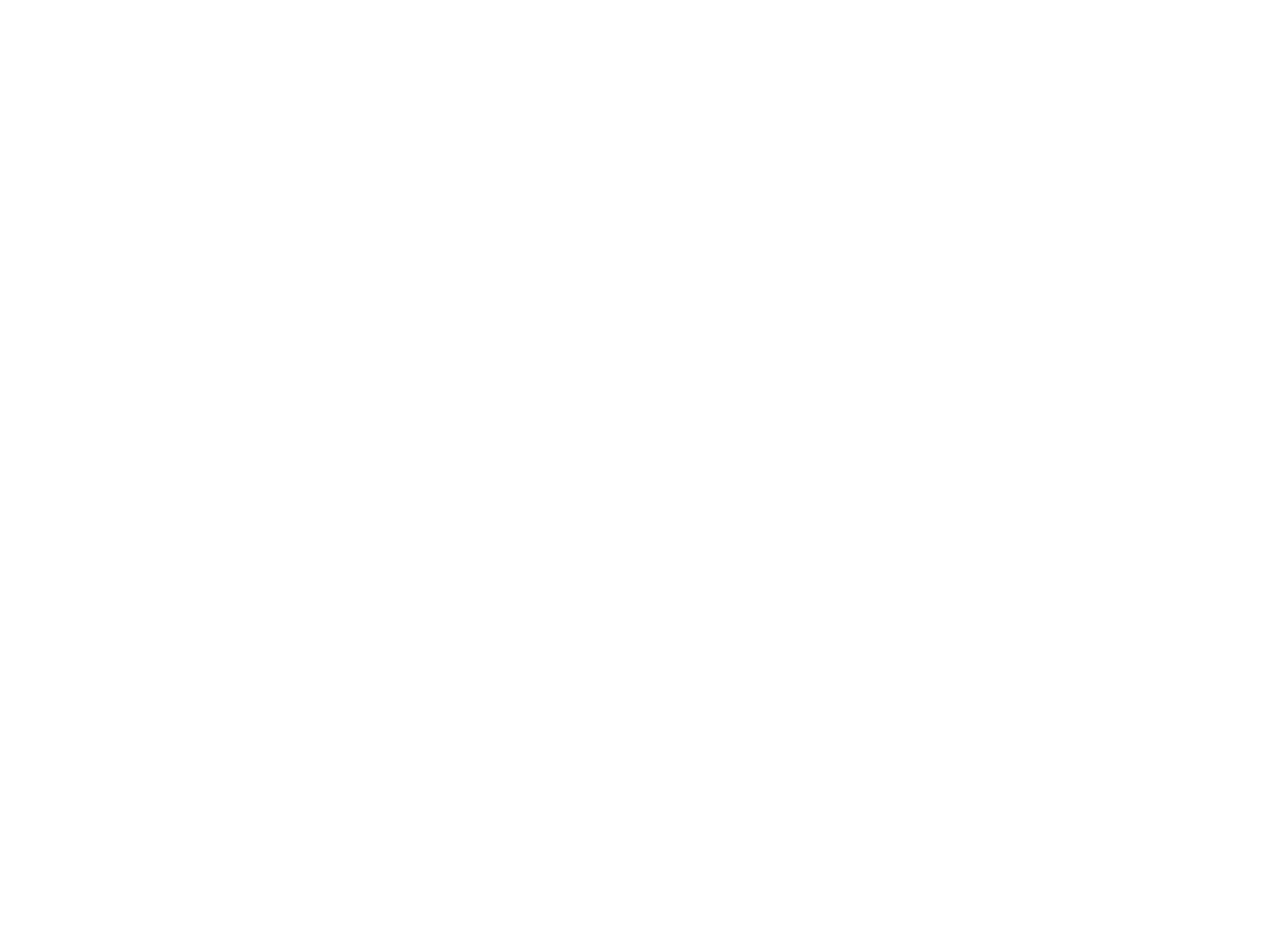
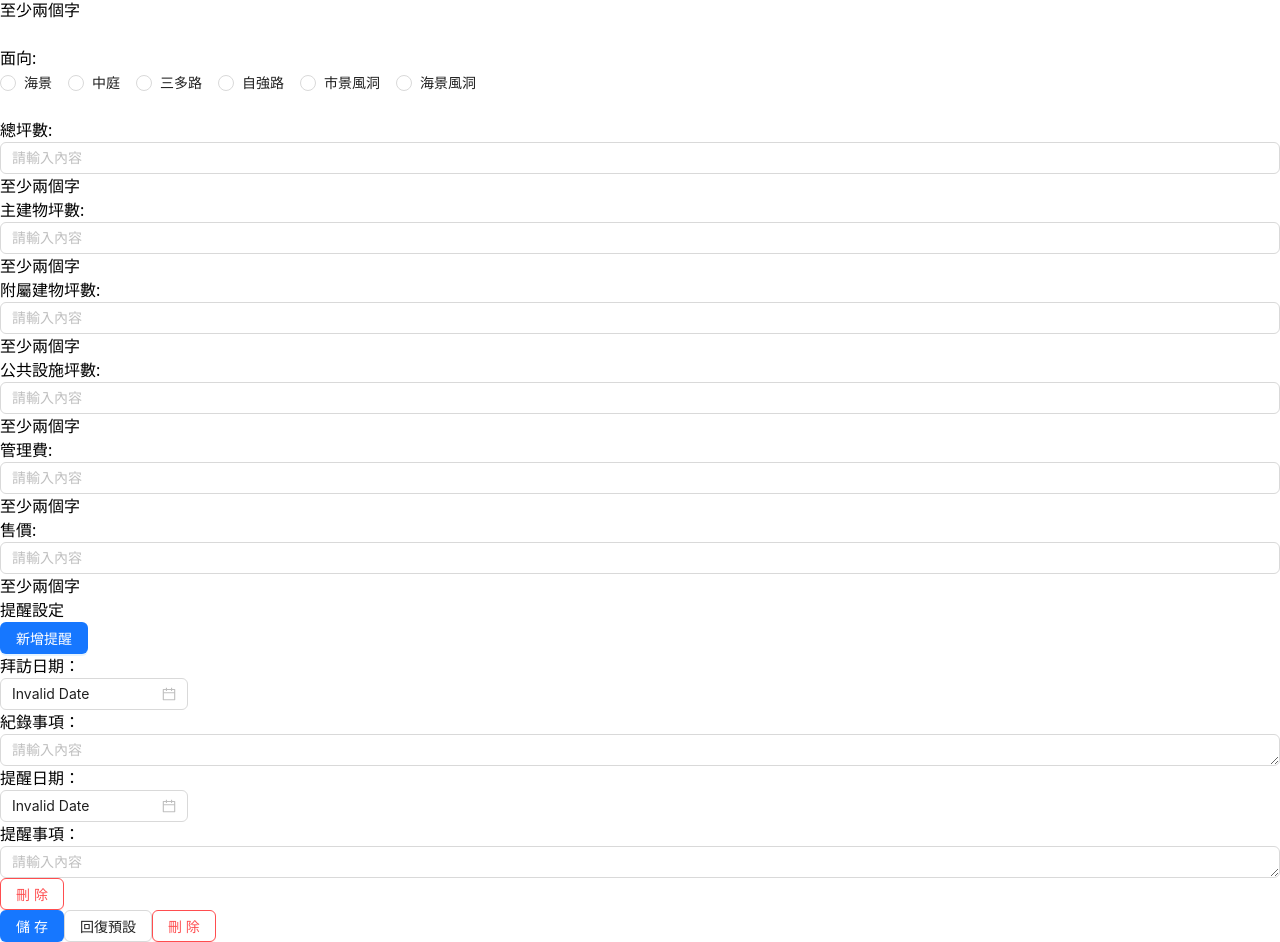
Before and after one commit to super-big-spuds/Real_estate_agent, a React (Vite) app: page /Tenement/Add in a window 1280 px wide. Shown: the part 310-1252 px from the top of the page. Before the commit the page ends 800 px from the top, so only its background shows below. Built offline with nearby package versions, Linux system fonts and the light colour scheme.

Commit message:
TMP: tenement  add page

```diff
--- a/src/components/CollectionMange.tsx
+++ b/src/components/CollectionMange.tsx
@@ -138,7 +138,7 @@ export default function CollectionMange(props: any) {
         )}
       </div>
       <div className="flex flex-col p-5">
-        <div className="inline-flex flex-row justify-between pl-10 mb-5 pr-96">
+        <div className="inline-flex flex-row justify-between pl-10 mb-5 pr-80">
           <p className="text-2xl whitespace-normal">提醒設定</p>
           <Button
             type="primary"
--- a/src/components/FilterModule.tsx
+++ b/src/components/FilterModule.tsx
@@ -79,7 +79,7 @@ const HouseInformationForm = (props: any) => {
               <Radio value="已退租下架">已退租下架</Radio>
             </Radio.Group>
           </Form.Item>
-          <Form.Item name="orientation" label="面相">
+          <Form.Item name="orientation" label="面向">
             <Radio.Group>
               <Radio value="海景">海景</Radio>
               <Radio value="中庭">中庭</Radio>
--- /dev/null
+++ b/src/components/TenementRent.tsx
@@ -0,0 +1,184 @@
+import { Input, Select, Button, Radio } from "antd";
+import Notice from "./Notice";
+import { useNavigate } from "react-router-dom";
+import InputWithErrorMessage from "./InputWithErrorMessage";
+
+export default function CollectionMange(props: any) {
+  const { TextArea } = Input;
+  const navigate = useNavigate();
+  const handleback = () => {
+    navigate("/collections");
+  };
+  const formData = {
+    tenement_no: "",
+    collection_type: "",
+    collection_name: "",
+    price: "",
+    payment: "",
+    collection_remark: "",
+    remittance_bank: "",
+    remittance_account: "",
+    notices: [],
+  };
+  const notices = [
+    {
+      notice_type: "",
+      notice_date: "",
+      notice_remark: "",
+    },
+  ];
+  const {
+    handleChange,
+    handleNoticeChange,
+    handleSave,
+    handleReset,
+    handleAddNotice,
+    handleDeleteNotice,
+    handleDeleteCollection,
+    isLoading,
+    isError,
+  } = props;
+
+  return (
+    <div className="flex flex-col w-full h-full ">
+      <div className="flex flex-col w-full h-full pt-12 pl-12 pr-16">
+        <button className="flex w-12 h-20" onClick={handleback}>
+          {"< 返回"}
+        </button>
+        {isLoading ? (
+          <p>loading...</p>
+        ) : isError ? (
+          <p>error...</p>
+        ) : (
+          <div>
+            <div className="inline-flex flex-col ml-5">
+              <p className="text-4xl font-bold whitespace-normal">租房資訊</p>
+            </div>
+            <div className="flex flex-col flex-wrap w-full h-full gap-10 p-10 overflow-visible ">
+              <div className="inline-flex items-center whitespace-nowrap w-96">
+                <p>&nbsp;&nbsp;&nbsp;&nbsp;&nbsp;&nbsp;&nbsp;&nbsp;</p>
+                <p>房號:</p>
+                <InputWithErrorMessage
+                  value={formData.tenement_no}
+                  onChange={(e) => handleChange("tenement_no", e.target.value)}
+                  isError={formData.tenement_no.length <= 2}
+                  errorMessage={"至少兩個字"}
+                />
+              </div>
+
+              {/* 面向 */}
+              <div className="inline-flex items-center whitespace-nowrap w-96">
+                <p>&nbsp;&nbsp;&nbsp;&nbsp;&nbsp;&nbsp;&nbsp;&nbsp;</p>
+                <p>面向:</p>
+                <Radio.Group>
+                  <Radio value="海景">海景</Radio>
+                  <Radio value="中庭">中庭</Radio>
+                  <Radio value="三多路">三多路</Radio>
+                  <Radio value="自強路">自強路</Radio>
+                  <Radio value="市景風洞">市景風洞</Radio>
+                  <Radio value="海景風洞">海景風洞</Radio>
+                </Radio.Group>
+              </div>
+              {/* 總坪數 */}
+              <div className="inline-flex items-center whitespace-nowrap w-96">
+                <p>&nbsp;&nbsp;&nbsp;&nbsp;&nbsp;</p>
+                <p>總坪數:</p>
+                <InputWithErrorMessage
+                  value={formData.tenement_no}
+                  onChange={(e) => handleChange("tenement_no", e.target.value)}
+                  isError={formData.tenement_no.length <= 2}
+                  errorMessage={"至少兩個字"}
+                />
+              </div>
+              {/* 主建物坪數 */}
+              <div className="inline-flex items-center whitespace-nowrap w-96">
+                <p>主建物坪數:</p>
+                <InputWithErrorMessage
+                  value={formData.tenement_no}
+                  onChange={(e) => handleChange("tenement_no", e.target.value)}
+                  isError={formData.tenement_no.length <= 2}
+                  errorMessage={"至少兩個字"}
+                />
+              </div>
+              {/* 附屬建物坪數 */}
+              <div className="inline-flex items-center whitespace-nowrap w-96">
+                <p>附屬建物坪數:</p>
+                <InputWithErrorMessage
+                  value={formData.tenement_no}
+                  onChange={(e) => handleChange("tenement_no", e.target.value)}
+                  isError={formData.tenement_no.length <= 2}
+                  errorMessage={"至少兩個字"}
+                />
+              </div>
+              {/* 公共設施坪數 */}
+              <div className="inline-flex items-center whitespace-nowrap w-96">
+                <p>公共設施坪數:</p>
+                <InputWithErrorMessage
+                  value={formData.tenement_no}
+                  onChange={(e) => handleChange("tenement_no", e.target.value)}
+                  isError={formData.tenement_no.length <= 2}
+                  errorMessage={"至少兩個字"}
+                />
+              </div>
+              {/* 管理費 */}
+              <div className="inline-flex items-center whitespace-nowrap w-96">
+                <p>管理費:</p>
+                <InputWithErrorMessage
+                  value={formData.tenement_no}
+                  onChange={(e) => handleChange("tenement_no", e.target.value)}
+                  isError={formData.tenement_no.length <= 2}
+                  errorMessage={"至少兩個字"}
+                />
+              </div>
+              {/* 售價 */}
+              <div className="inline-flex items-center whitespace-nowrap w-96">
+                <p>售價:</p>
+                <InputWithErrorMessage
+                  value={formData.tenement_no}
+                  onChange={(e) => handleChange("tenement_no", e.target.value)}
+                  isError={formData.tenement_no.length <= 2}
+                  errorMessage={"至少兩個字"}
+                />
+              </div>
+              {/* 售價 */}
+            </div>
+          </div>
+        )}
+      </div>
+      <div className="flex flex-col p-5">
+        <div className="inline-flex flex-row justify-between pl-10 mb-5 mr-48">
+          <p className="text-2xl whitespace-normal">提醒設定</p>
+          <Button
+            type="primary"
+            className="bg-blue-600 "
+            onClick={handleAddNotice}
+          >
+            新增提醒
+          </Button>
+        </div>
+        <div className="flex flex-col gap-5">
+          {notices.map((notice: any, index: number) => (
+            <Notice
+              key={index}
+              keya={index}
+              notice={notice}
+              handleNoticeChange={handleNoticeChange}
+              handleDeleteNotice={handleDeleteNotice}
+            />
+          ))}
+        </div>
+      </div>
+      <div className="flex justify-end gap-5 m-10 ">
+        <Button className="bg-blue-600 " type="primary" onClick={handleSave}>
+          儲存
+        </Button>
+        <Button type="default" onClick={() => handleReset()}>
+          回復預設
+        </Button>
+        <Button onClick={() => handleDeleteCollection()} danger>
+          刪除
+        </Button>
+      </div>
+    </div>
+  );
+}
--- a/src/pages/tenement/TenementAdd.tsx
+++ b/src/pages/tenement/TenementAdd.tsx
@@ -1,3 +1,11 @@
-export default function App() {
-  return <div></div>;
-}
+import TenementRent from "../../components/TenementRent";
+
+const TenemmentAdd = () => {
+  return (
+    <div className="flex justify-center">
+      <TenementRent />
+    </div>
+  );
+};
+
+export default TenemmentAdd;
```
